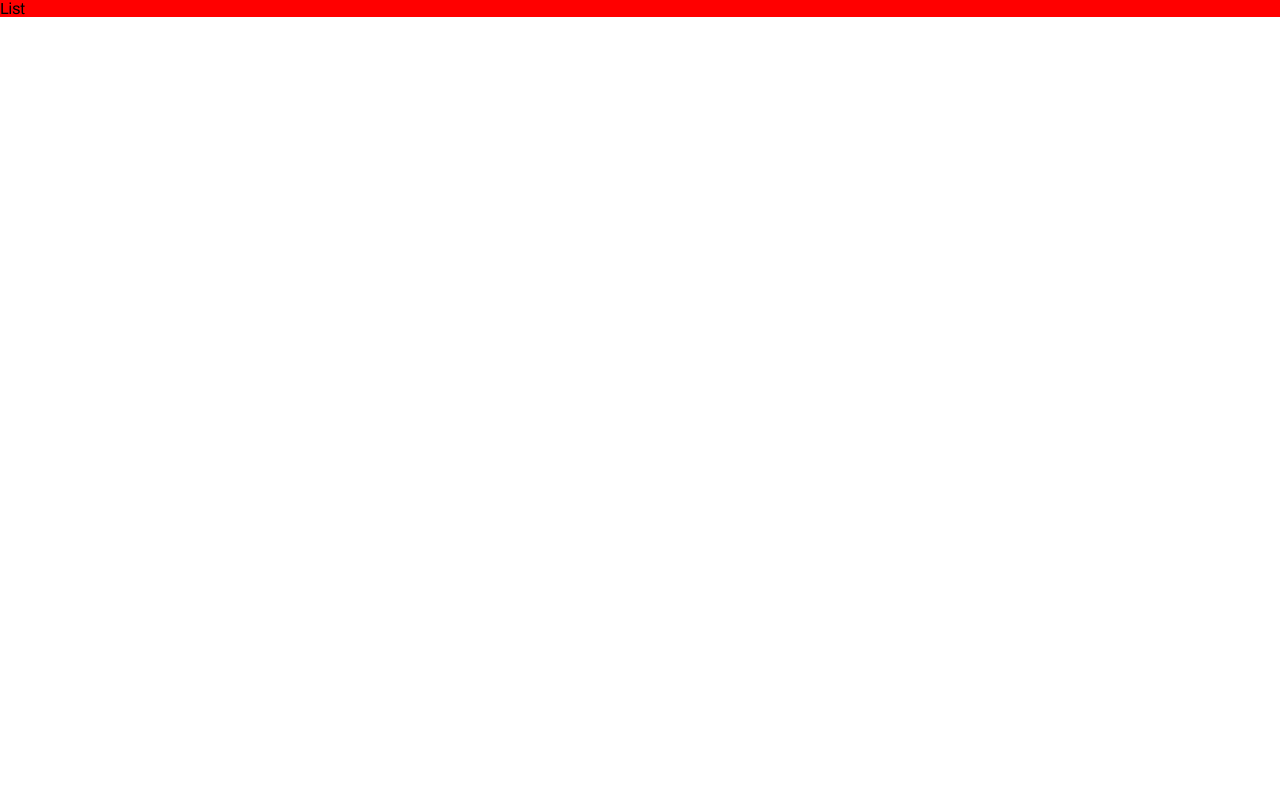
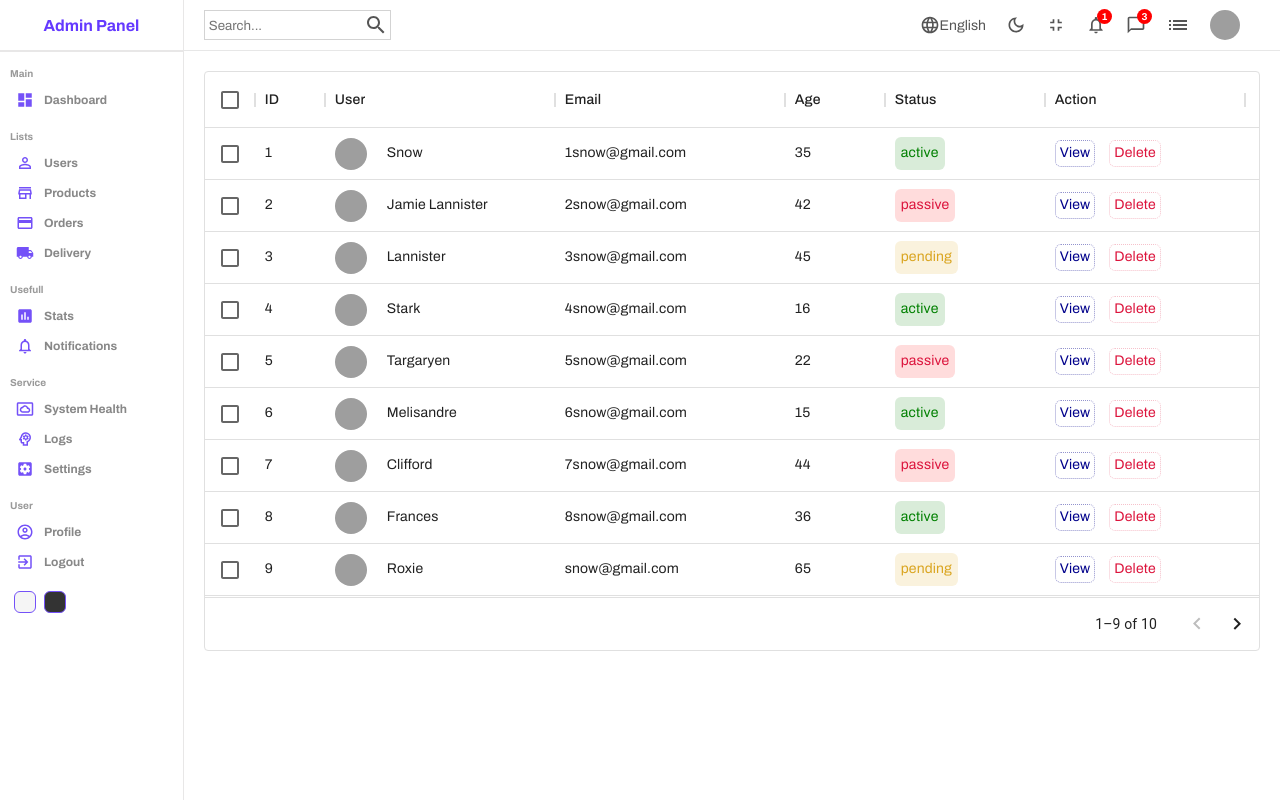
Before and after one commit to mfcandan/adminboard, a React (Create React App) app: page /users in a window 1280 px wide. Built offline with nearby package versions, Linux system fonts and the light colour scheme; grey boxes are pictures that could not be loaded.

Commit message:
datagrid

```diff
--- a/package.json
+++ b/package.json
@@ -7,6 +7,7 @@
     "@emotion/styled": "^11.10.0",
     "@mui/icons-material": "^5.8.4",
     "@mui/material": "^5.10.0",
+    "@mui/x-data-grid": "^5.15.2",
     "@testing-library/jest-dom": "^5.16.5",
     "@testing-library/react": "^13.3.0",
     "@testing-library/user-event": "^13.5.0",
--- /dev/null
+++ b/src/components/datatable/DataTable.jsx
@@ -0,0 +1,28 @@
+import "./dataTable.scss";
+import { DataGrid } from "@mui/x-data-grid";
+import { userColumns, userRows } from "../../datatablesource";
+
+const DataTable = () => {
+  const actionColumn = [{ field: "action", headerName: "Action", width: 200, renderCell:()=>{
+    return (
+      <div className="cellAction">
+        <div className="viewButton">View</div>
+        <div className="deleteButton">Delete</div>
+      </div>
+    )
+  }}];
+
+  return (
+    <div className="dataTable">
+      <DataGrid
+        rows={userRows}
+        columns={userColumns.concat(actionColumn)}
+        pageSize={9}
+        rowsPerPageOptions={[9]}
+        checkboxSelection
+      />
+    </div>
+  );
+};
+
+export default DataTable;
--- /dev/null
+++ b/src/components/datatable/dataTable.scss
@@ -0,0 +1,56 @@
+.dataTable {
+  height: 580px;
+  padding: 20px;
+
+  .cellWithImg {
+    display: flex;
+    align-items: center;
+
+    .cellImg {
+      width: 32px;
+      height: 32px;
+      border-radius: 50%;
+      object-fit: cover;
+      margin-right: 20px;
+    }
+  }
+
+  .cellWithStatus {
+    padding: 6px;
+    border-radius: 6px;
+
+    &.active {
+      color: green;
+      background-color: rgba(0, 128, 0, 0.15);
+    }
+    &.pending {
+      color: goldenrod;
+      background-color: rgba(218, 165, 32, 0.15);
+    }
+    &.passive {
+      color: crimson;
+      background-color: rgba(255, 0, 0, 0.139);
+    }
+  }
+
+  .cellAction {
+    display: flex;
+    align-items: center;
+    gap: 14px;
+
+    .viewButton {
+      padding: 2px 4px;
+      border-radius: 6px;
+      color: darkblue;
+      border: 1px dotted rgba(0, 0, 139, 0.427);
+      cursor: pointer;
+    }
+    .deleteButton {
+      padding: 2px 4px;
+      border-radius: 6px;
+      color: crimson;
+      border: 1px dotted rgba(220, 20, 60, 0.262);
+      cursor: pointer;
+    }
+  }
+}
--- /dev/null
+++ b/src/datatablesource.js
@@ -0,0 +1,123 @@
+export const userColumns = [
+  { field: "id", headerName: "ID", width: 70 },
+  {
+    field: "user",
+    headerName: "User",
+    width: 230,
+    renderCell: (params) => {
+      return (
+        <div className="cellWithImg">
+          <img className="cellImg" src={params.row.img} alt="avatar" />
+          {params.row.username}
+        </div>
+      );
+    },
+  },
+  {
+    field: "email",
+    headerName: "Email",
+    width: 230,
+  },
+
+  {
+    field: "age",
+    headerName: "Age",
+    width: 100,
+  },
+  {
+    field: "status",
+    headerName: "Status",
+    width: 160,
+    renderCell: (params) => {
+      return (
+        <div className={`cellWithStatus ${params.row.status}`}>
+          {params.row.status}
+        </div>
+      );
+    },
+  },
+];
+
+//temporary data
+export const userRows = [
+  {
+    id: 1,
+    username: "Snow",
+    img: "https://images.pexels.com/photos/1820770/pexels-photo-1820770.jpeg?auto=compress&cs=tinysrgb&dpr=2&w=500",
+    status: "active",
+    email: "1snow@gmail.com",
+    age: 35,
+  },
+  {
+    id: 2,
+    username: "Jamie Lannister",
+    img: "https://images.pexels.com/photos/1820770/pexels-photo-1820770.jpeg?auto=compress&cs=tinysrgb&dpr=2&w=500",
+    email: "2snow@gmail.com",
+    status: "passive",
+    age: 42,
+  },
+  {
+    id: 3,
+    username: "Lannister",
+    img: "https://images.pexels.com/photos/1820770/pexels-photo-1820770.jpeg?auto=compress&cs=tinysrgb&dpr=2&w=500",
+    email: "3snow@gmail.com",
+    status: "pending",
+    age: 45,
+  },
+  {
+    id: 4,
+    username: "Stark",
+    img: "https://images.pexels.com/photos/1820770/pexels-photo-1820770.jpeg?auto=compress&cs=tinysrgb&dpr=2&w=500",
+    email: "4snow@gmail.com",
+    status: "active",
+    age: 16,
+  },
+  {
+    id: 5,
+    username: "Targaryen",
+    img: "https://images.pexels.com/photos/1820770/pexels-photo-1820770.jpeg?auto=compress&cs=tinysrgb&dpr=2&w=500",
+    email: "5snow@gmail.com",
+    status: "passive",
+    age: 22,
+  },
+  {
+    id: 6,
+    username: "Melisandre",
+    img: "https://images.pexels.com/photos/1820770/pexels-photo-1820770.jpeg?auto=compress&cs=tinysrgb&dpr=2&w=500",
+    email: "6snow@gmail.com",
+    status: "active",
+    age: 15,
+  },
+  {
+    id: 7,
+    username: "Clifford",
+    img: "https://images.pexels.com/photos/1820770/pexels-photo-1820770.jpeg?auto=compress&cs=tinysrgb&dpr=2&w=500",
+    email: "7snow@gmail.com",
+    status: "passive",
+    age: 44,
+  },
+  {
+    id: 8,
+    username: "Frances",
+    img: "https://images.pexels.com/photos/1820770/pexels-photo-1820770.jpeg?auto=compress&cs=tinysrgb&dpr=2&w=500",
+    email: "8snow@gmail.com",
+    status: "active",
+    age: 36,
+  },
+  {
+    id: 9,
+    username: "Roxie",
+    img: "https://images.pexels.com/photos/1820770/pexels-photo-1820770.jpeg?auto=compress&cs=tinysrgb&dpr=2&w=500",
+    email: "snow@gmail.com",
+    status: "pending",
+    age: 65,
+  },
+  {
+    id: 10,
+    username: "Roxie",
+    img: "https://images.pexels.com/photos/1820770/pexels-photo-1820770.jpeg?auto=compress&cs=tinysrgb&dpr=2&w=500",
+    email: "snow@gmail.com",
+    status: "active",
+    age: 65,
+  },
+];
--- a/src/pages/list/List.jsx
+++ b/src/pages/list/List.jsx
@@ -1,9 +1,15 @@
-import React from "react";
+import Sidebar from '../../components/sidebar/Sidebar';
+import Navbar from '../../components/navbar/Navbar';
 import './list.scss'
+import DataTable from '../../components/datatable/DataTable';
 
 const List = () => {
   return <div className="list">
-    List
+    <Sidebar />
+    <div className="listContainer">
+      <Navbar />
+      <DataTable />
+    </div>
   </div>;
 };
 
--- a/src/pages/list/list.scss
+++ b/src/pages/list/list.scss
@@ -1,3 +1,8 @@
 .list {
-  background-color: red;
+  display: flex;
+  width: 100%;
+
+  .listContainer{
+    flex: 6;
+  }
 }
```
Also changed, not shown: 1 other file (tests, documents, lock files or other folders).
